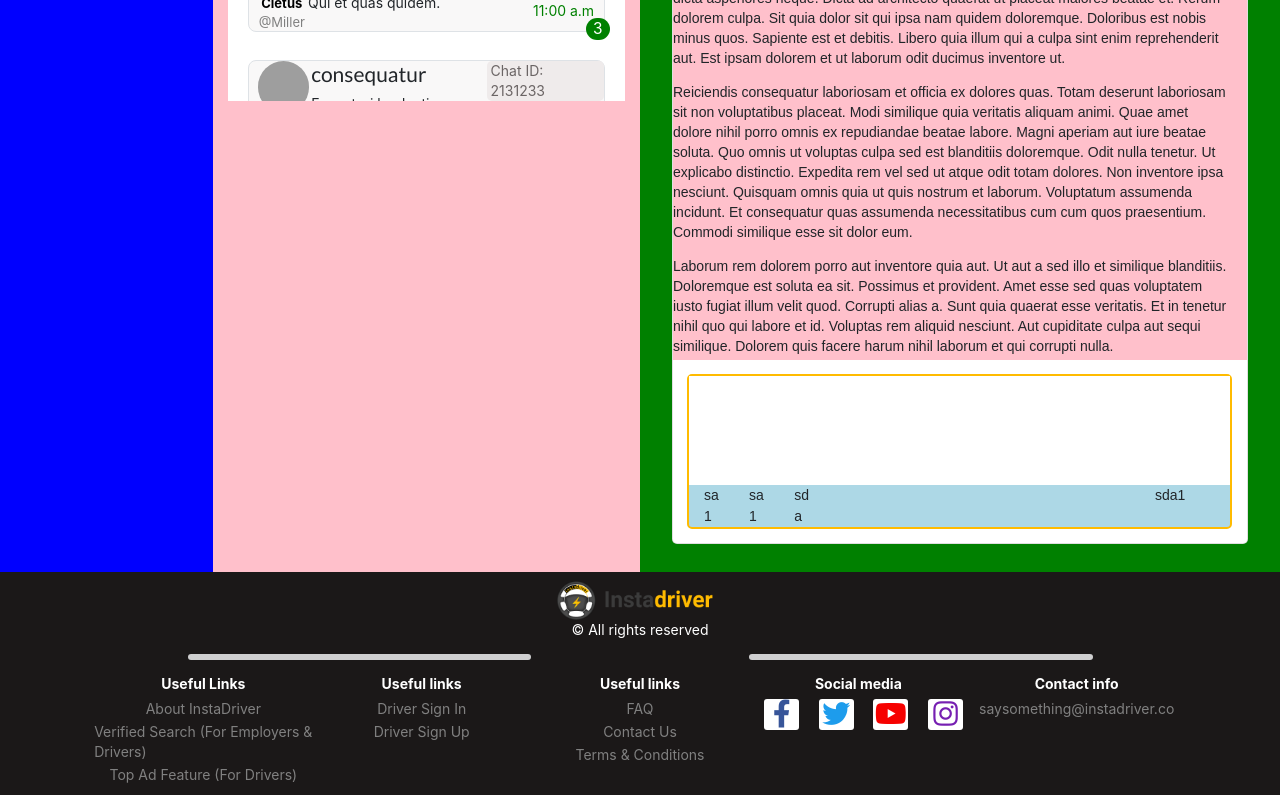
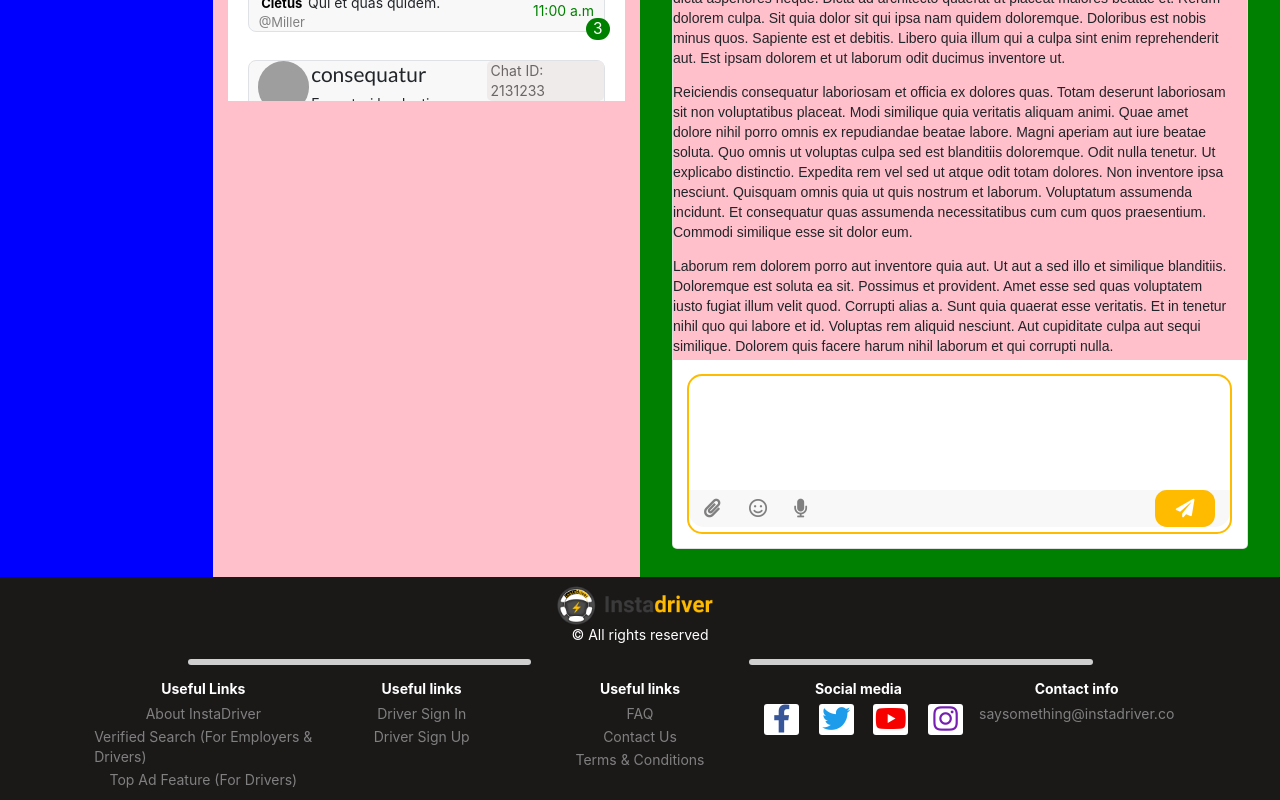
Before and after one commit to AbbyB97/FS_assignment, a React (Create React App) app: page / in a window 1280 px wide. Shown: the part 723-1523 px from the top of the page. Built offline with nearby package versions, Linux system fonts and the light colour scheme; grey boxes are pictures that could not be loaded.

Commit message:
message text input added ui

```diff
--- a/src/components/Chatbox.js
+++ b/src/components/Chatbox.js
@@ -44,12 +44,10 @@ const MessagesContainer = styled("div")`
   overflow-x: hidden;
 `;
 const InputContainer = styled("div")`
-  background: lightblue;
-  width:95%;
-  margin:1rem;
+  width: 95%;
+  margin: 1rem;
   border: 2px solid #ffbb00;
-  border-radius: 5px;
-
+  border-radius: 15px;
 `;
 
 const Chatbox = () => {
@@ -77,7 +75,7 @@ const Chatbox = () => {
           </p>
         </div>
         <div style={{ width: "60%" }} className="my-auto">
-          <p style={{fontSize:"1.5rem"}}>{faker.lorem.words()}</p>
+          <p style={{ fontSize: "1.5rem" }}>{faker.lorem.words()}</p>
         </div>
         <div className="my-auto">
           <Button
@@ -85,13 +83,13 @@ const Chatbox = () => {
               color: "white",
               fontSize: "1.2rem",
 
-              minWidth:"max-content",
+              minWidth: "max-content",
               marginTop: "1rem",
               marginLeft: "0",
               backgroundColor: "#6b6565",
             }}
           >
-            <span style={{ color: "#ffbb00" }} class="pr-3 h4">
+            <span style={{ color: "#ffbb00" }} className="pr-3 h4">
               i
             </span>
             Contact Info
@@ -99,8 +97,8 @@ const Chatbox = () => {
         </div>
         <div className="my-auto">
           <i
-            style={{ cursor: "pointer",fontSize:"1.4rem"}}
-            class="fas fa-ellipsis-v mr-1 pt-3"
+            style={{ cursor: "pointer", fontSize: "1.4rem" }}
+            className="fas fa-ellipsis-v mr-1 pt-3"
           ></i>
         </div>
       </CardHeader>
@@ -117,19 +115,56 @@ const Chatbox = () => {
         <p>{faker.lorem.paragraphs()}</p>
         <p>{faker.lorem.paragraphs()}</p>
       </MessagesContainer>
-      <InputContainer  >
-      <div class="container-fluid ">
-
-      <Row>
-      <textarea style={{resize:"none",border:"none",outline:"none",width:"100%"}}  rows="5"></textarea>
-      </Row>
-      <Row>
-        <Col md={2} xl={1}>sa1</Col>
-        <Col md={2} xl={1}>sa1</Col>
-        <Col md={2} xl={1}>sda</Col>
-        <Col md={{ span: 2, offset: 4 }} xl={{ span: 2, offset: 7 }} >sda1</Col>
-      </Row>
-      </div>
+      <InputContainer>
+        <div className="container-fluid ">
+          <Row>
+            <textarea
+              className="mx-3"
+              style={{
+                resize: "none",
+                border: "none",
+                outline: "none",
+                width: "97.5%",
+              }}
+              rows="5"
+            ></textarea>
+          </Row>
+          <Row
+            style={{
+              background: "#f9f8f8",
+              borderBottomLeftRadius: "15px",
+              borderBottomRightRadius: "15px",
+              marginBottom:'5px',
+              marginTop:'5px',
+            }}
+          >
+            <Col md={2} xl={1} sm={1} className="my-auto">
+              <i style={{ color: "gray",cursor:"pointer" }} class="fas fa-paperclip fa-lg"></i>
+            </Col>
+            <Col md={2} xl={1} sm={1} className="my-auto">
+              <i style={{ color: "gray",cursor:"pointer" }} class="far fa-smile fa-lg"></i>
+            </Col>
+            <Col md={2} xl={1} sm={1} className="my-auto">
+              <i style={{ color: "gray",cursor:"pointer" }} class="fas fa-microphone fa-lg"></i>
+            </Col>
+            <Col md={{ span: 3, offset: 3 }} xl={{ span: 2, offset: 7 }} sm={1}>
+              <button
+                style={{
+                  width: "5rem",
+                  background: "#ffbb00",
+                  width: "100%",
+                  borderRadius: "0.85rem",
+                }}
+                className="ui icon button"
+              >
+                <i
+                  style={{ color: "white" }}
+                  class="fas fa-paper-plane fa-lg"
+                ></i>
+              </button>
+            </Col>
+          </Row>
+        </div>
       </InputContainer>
     </MainCard>
   );
--- a/src/components/Searchbar.js
+++ b/src/components/Searchbar.js
@@ -100,7 +100,7 @@ const Searchbar = () => {
               <DropDownListContainer>
                 <DropDownList>
                   <DropDownListHeader>
-                    <p class="ml-5 pt-2">Header</p>
+                    <p className="ml-5 pt-2">Header</p>
                   </DropDownListHeader>
                   {/* {options.map((option) => (
                     <ListItem
```
Also changed, not shown: 1 other file (tests, documents, lock files or other folders).
